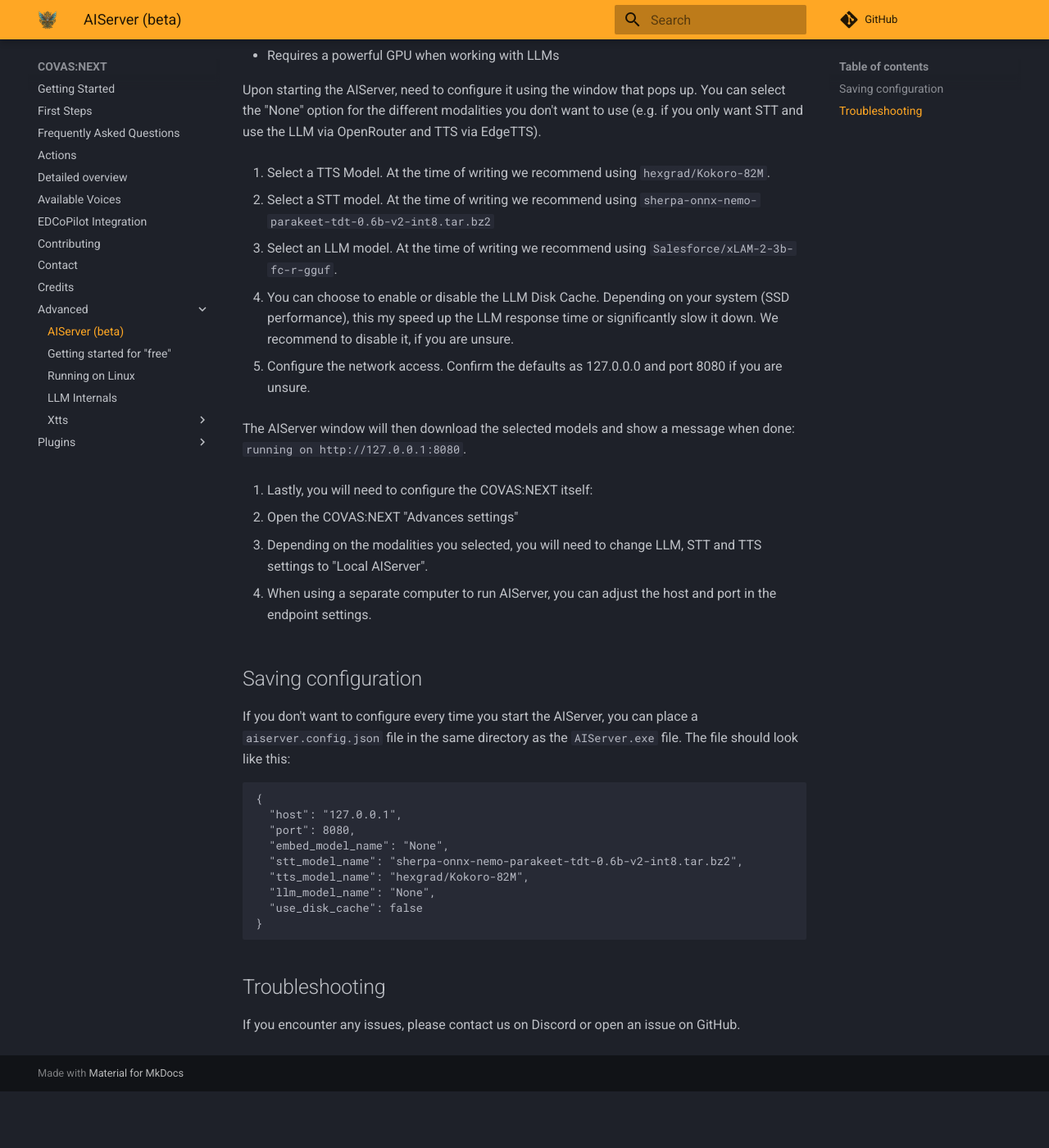
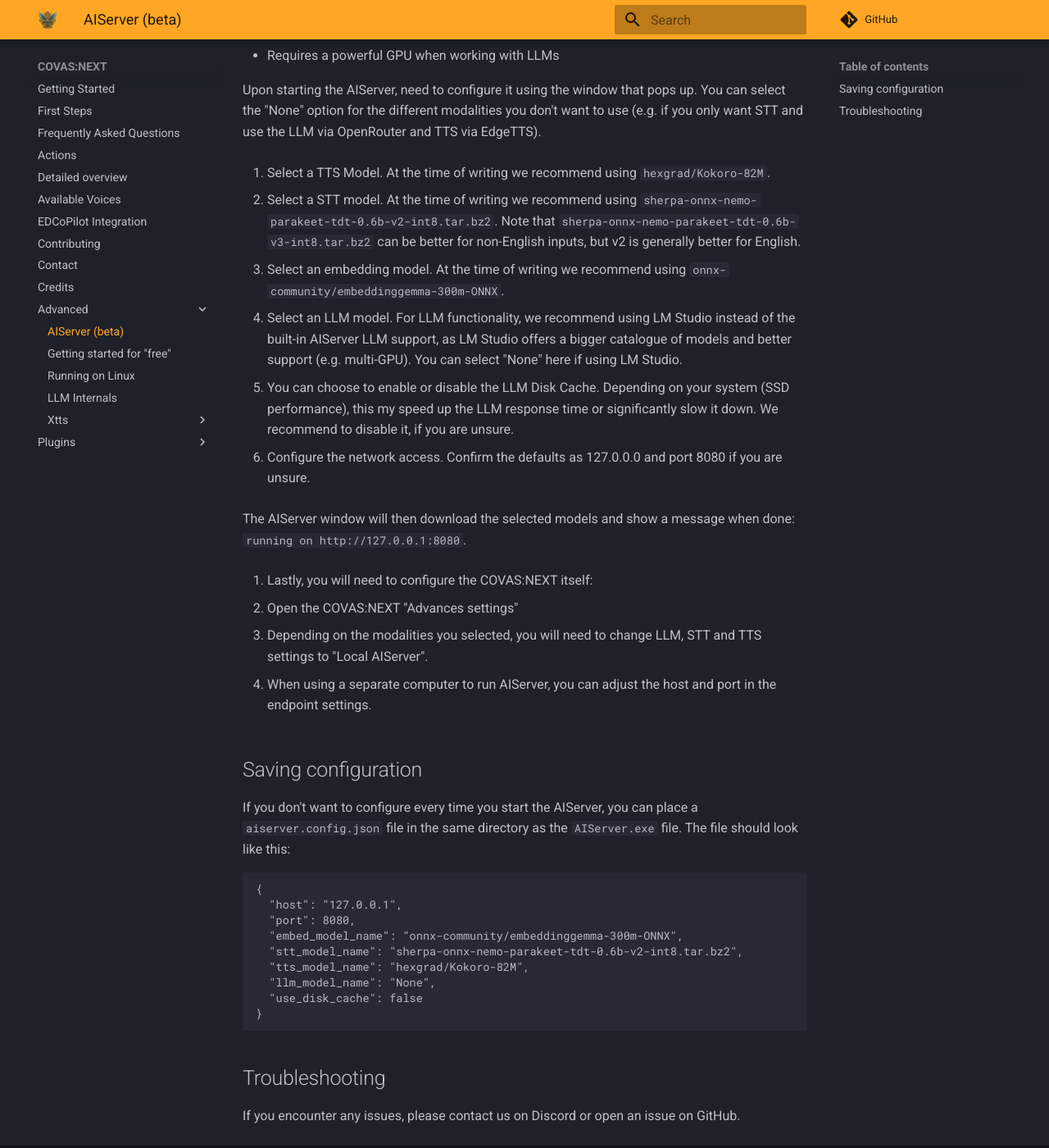
Before and after one commit to RatherRude/Elite-Dangerous-AI-Integration, an MkDocs documentation site: the page built from docs/advanced/AIServer.md, in a window 1280 px wide and 1400 px high, scrolled down 588 px. Shown: the whole window at 82% size. Built offline with MkDocs 1.6.1 and Material for MkDocs 9.7.7, drawn with Linux system fonts in a browser that asks for light colours; comment, search, counter and statistics services are not loaded; before the commit the page ends 1919 px from its top, so only the background shows below that.

Commit message:
feat: memories

```diff
--- a/docs/advanced/AIServer.md
+++ b/docs/advanced/AIServer.md
@@ -24,17 +24,19 @@
 
 1. Select a TTS Model. At the time of writing we recommend using `hexgrad/Kokoro-82M`.
 
-2. Select a STT model. At the time of writing we recommend using `sherpa-onnx-nemo-parakeet-tdt-0.6b-v2-int8.tar.bz2`
+2. Select a STT model. At the time of writing we recommend using `sherpa-onnx-nemo-parakeet-tdt-0.6b-v2-int8.tar.bz2`. Note that `sherpa-onnx-nemo-parakeet-tdt-0.6b-v3-int8.tar.bz2` can be better for non-English inputs, but v2 is generally better for English.
 
-3. Select an LLM model. At the time of writing we recommend using `Salesforce/xLAM-2-3b-fc-r-gguf`.
+3. Select an embedding model. At the time of writing we recommend using `onnx-community/embeddinggemma-300m-ONNX`.
 
-4. You can choose to enable or disable the LLM Disk Cache. Depending on your system (SSD performance), this my speed up the LLM response time or significantly slow it down. We recommend to disable it, if you are unsure.
+4. Select an LLM model. For LLM functionality, we recommend using LM Studio instead of the built-in AIServer LLM support, as LM Studio offers a bigger catalogue of models and better support (e.g. multi-GPU). You can select "None" here if using LM Studio.
 
-5. Configure the network access. Confirm the defaults as 127.0.0.0 and port 8080 if you are unsure.
+5. You can choose to enable or disable the LLM Disk Cache. Depending on your system (SSD performance), this my speed up the LLM response time or significantly slow it down. We recommend to disable it, if you are unsure.
+
+6. Configure the network access. Confirm the defaults as 127.0.0.0 and port 8080 if you are unsure.
 
 The AIServer window will then download the selected models and show a message when done: `running on http://127.0.0.1:8080`.
 
-6. Lastly, you will need to configure the COVAS:NEXT itself:
+7. Lastly, you will need to configure the COVAS:NEXT itself:
 
 - Open the COVAS:NEXT "Advances settings"
 
@@ -50,7 +52,7 @@
 {
   "host": "127.0.0.1",
   "port": 8080,
-  "embed_model_name": "None",
+  "embed_model_name": "onnx-community/embeddinggemma-300m-ONNX",
   "stt_model_name": "sherpa-onnx-nemo-parakeet-tdt-0.6b-v2-int8.tar.bz2",
   "tts_model_name": "hexgrad/Kokoro-82M",
   "llm_model_name": "None",
```
